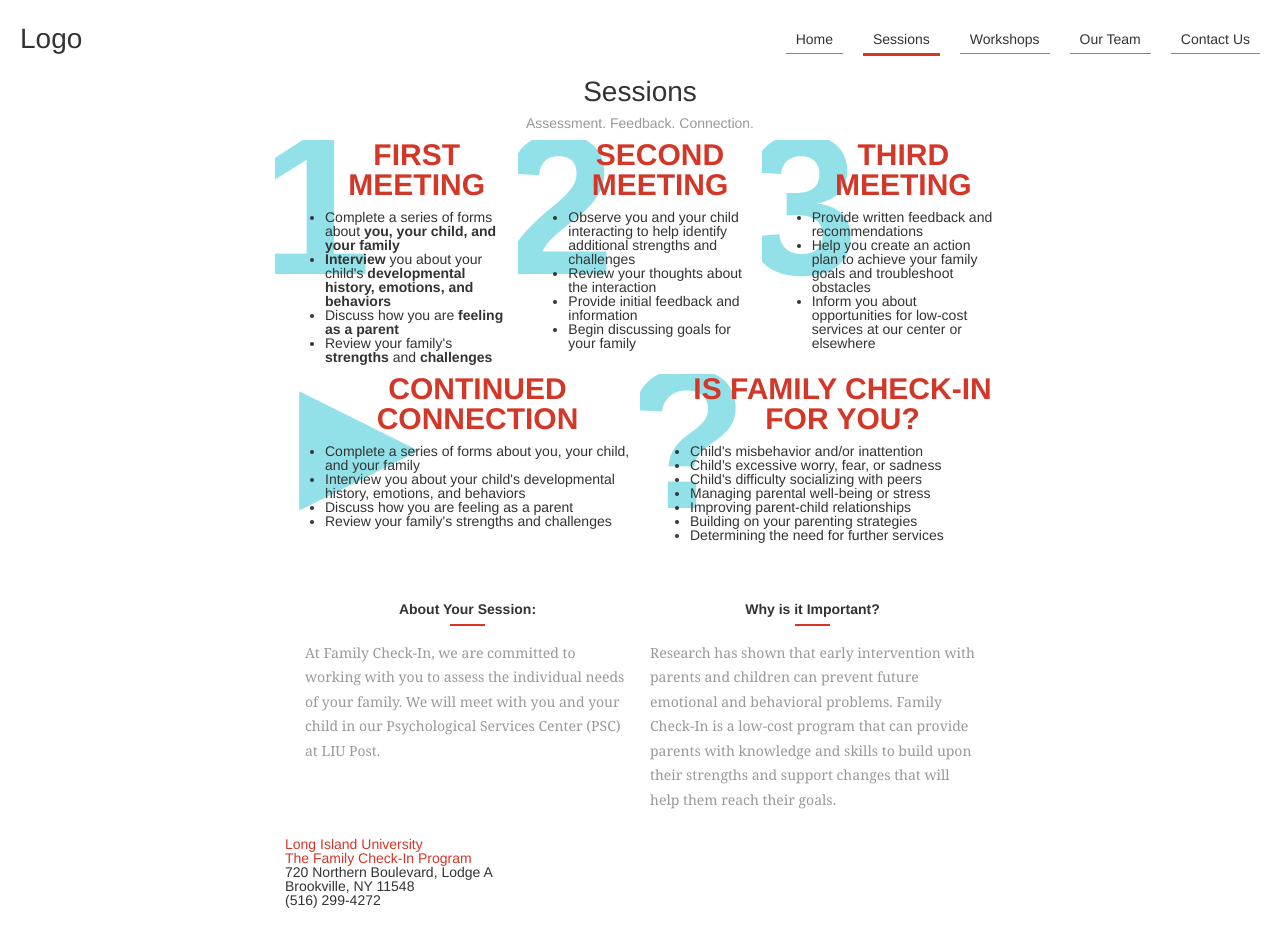
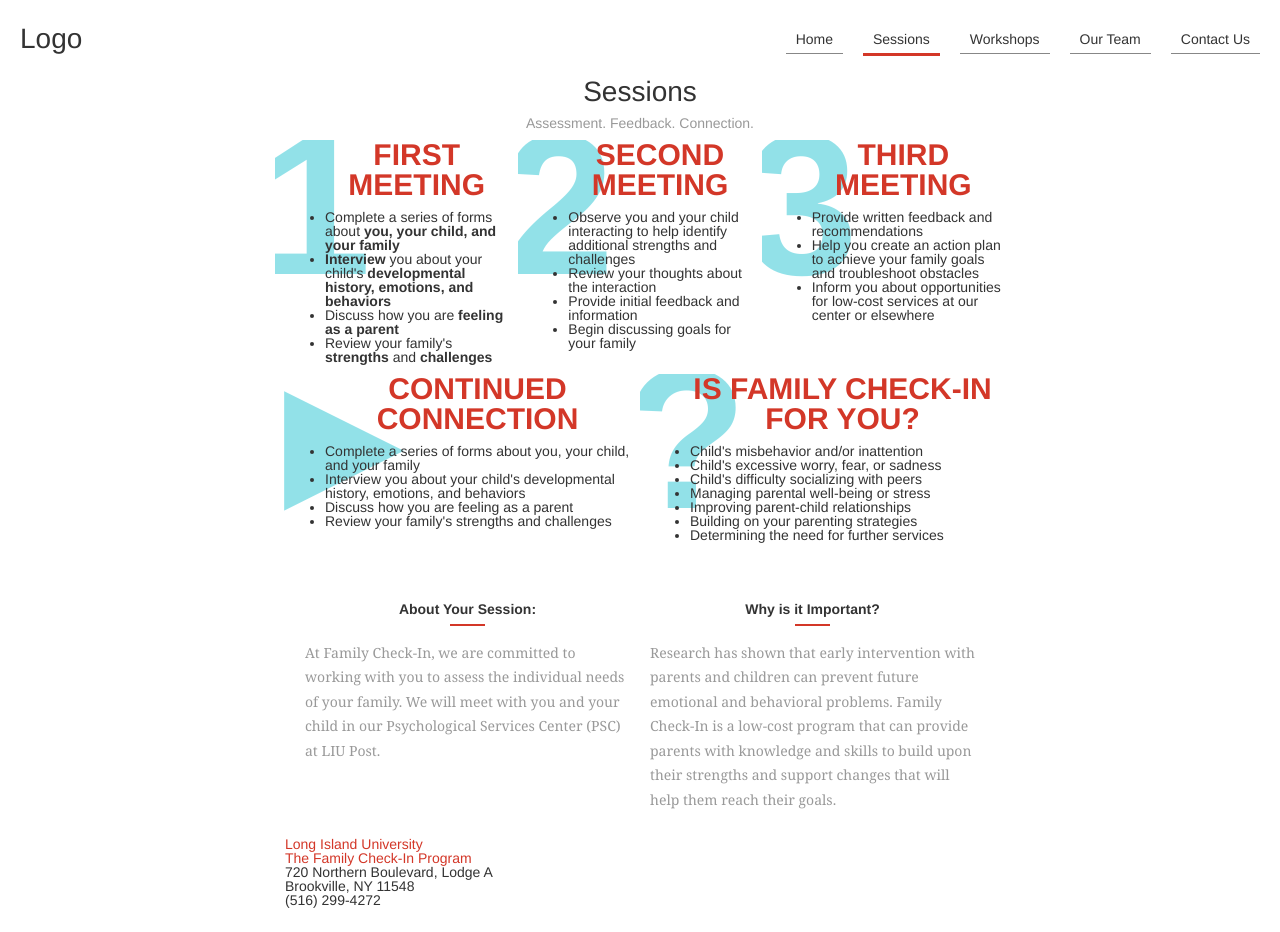
Before and after one commit to chrisrng/website-family-checkin, a website: page sessions.html in a window 1280 px wide. Drawn offline with Linux system fonts and the light colour scheme.

Commit message:
feat(spacing issues): fixed

```diff
--- a/sessions.html
+++ b/sessions.html
@@ -59,7 +59,7 @@
           </ul>
         </article>
         <article class="step">
-          <h1 class="number">&#9658;</h1>
+          <h1 class="number triangle">&#9658;</h1>
           <h2 class="title">Continued connection</h2>
           <ul class="text">
             <li>Complete a series of forms about you, your child, and your family</li>
--- a/src/styles/components/sessions.scss
+++ b/src/styles/components/sessions.scss
@@ -39,6 +39,10 @@
     color: $complementary;
     opacity: 0.5;
     z-index: -1;
+
+    &.triangle {
+      left: calc-rem(-30px);
+    }
   }
 
   .title,
@@ -56,6 +60,7 @@
 
   .text {
     margin-top: calc-rem(10px);
+    margin-right: 0;
     font-size: calc-rem(14px);
     list-style-type: disc;
     z-index: 1;
```
Also changed, not shown: dist/main.css, dist/main.min.css.
